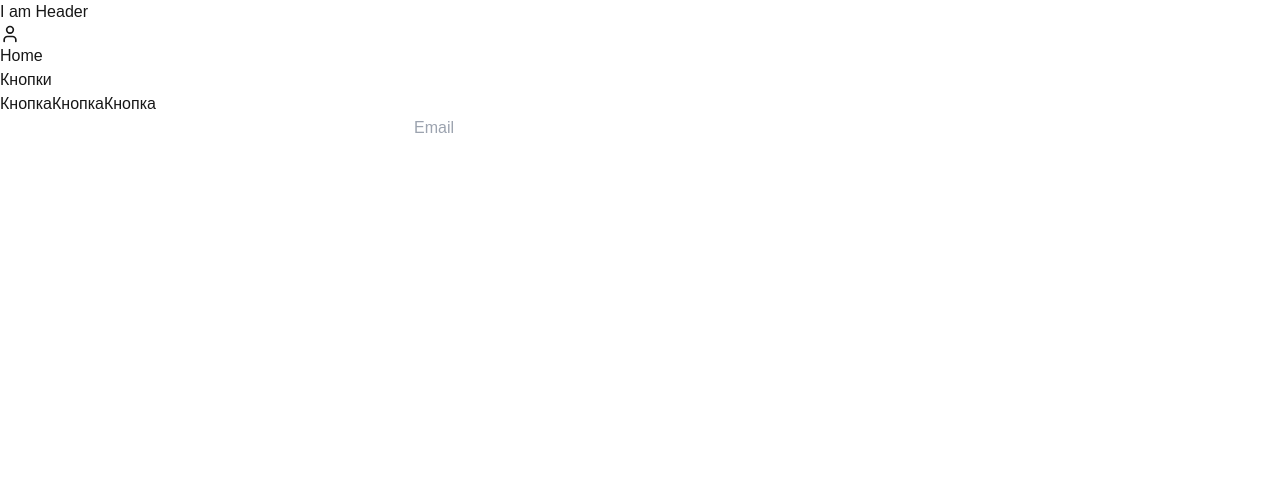
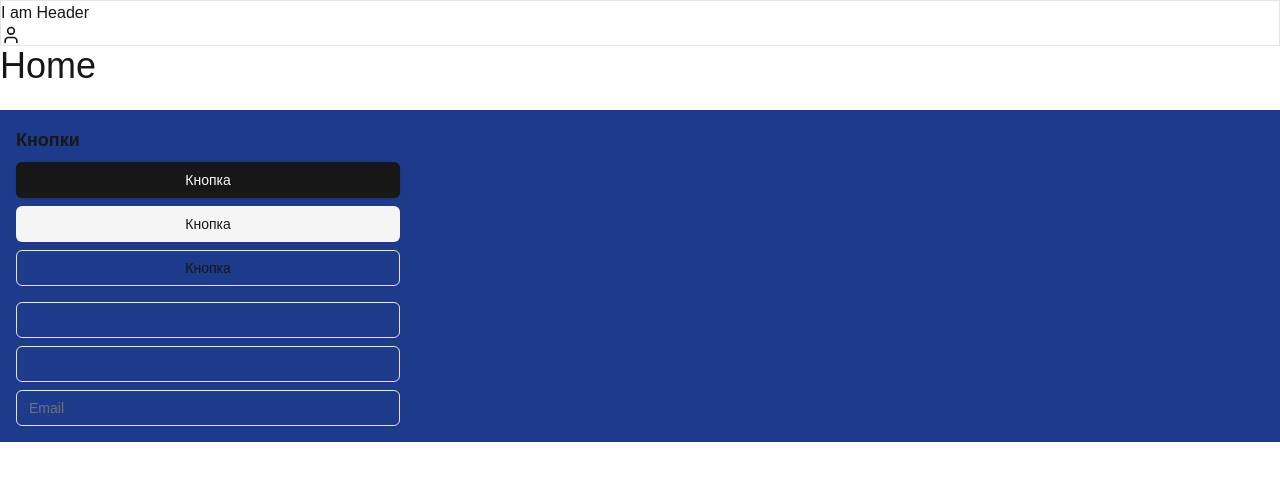
Before and after one commit to Tailler2071/next-note, a Next.js app: page / in a window 1280 px wide. Shown: the top 480 px of the page. Built offline with nearby package versions, Linux system fonts and the light colour scheme.

Commit message:
fix: fixed tailwind config

```diff
--- a/tailwind.config.ts
+++ b/tailwind.config.ts
@@ -3,8 +3,7 @@ import type { Config } from "tailwindcss";
 const config: Config = {
     darkMode: ["class"],
     content: [
-    "./pages/**/*.{js,ts,jsx,tsx,mdx}",
-    "./components/**/*.{js,ts,jsx,tsx,mdx}",
+    "./src/**/*.{js,ts,jsx,tsx,mdx}",
     "./app/**/*.{js,ts,jsx,tsx,mdx}",
   ],
   theme: {
```
